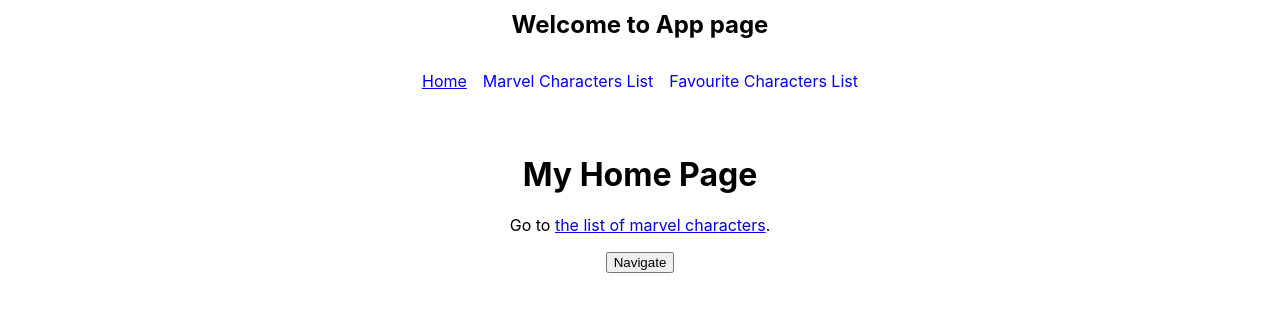
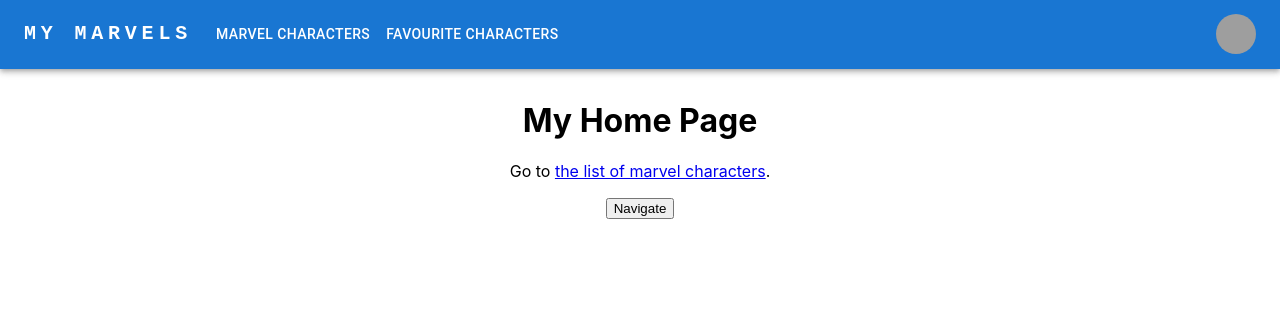
Before and after one commit to meha-patel/my-marvel-project, a React (Create React App) app: page / in a window 1280 px wide. Shown: the top 312 px of the page. Built offline with nearby package versions, Linux system fonts and the light colour scheme; grey boxes are pictures that could not be loaded.

Commit message:
partial commit.

```diff
--- a/package.json
+++ b/package.json
@@ -7,7 +7,7 @@
     "@emotion/react": "^11.10.6",
     "@emotion/styled": "^11.10.6",
     "@mui/icons-material": "^5.11.11",
-    "@mui/material": "^5.11.12",
+    "@mui/material": "^5.11.13",
     "@testing-library/jest-dom": "^5.16.5",
     "@testing-library/react": "^13.4.0",
     "@testing-library/user-event": "^13.5.0",
--- a/src/App.js
+++ b/src/App.js
@@ -6,6 +6,8 @@
 import MarvelCharacterList from "./pages/MarvelCharacterList";
 import FavouriteCharacterList from "./pages/FavouriteCharacterList";
 import MarvelCharacterDetails from "./pages/MarvelCharacterDetails";
+import {ThemeProvider, createTheme} from "@mui/material/styles";
+import CssBaseline from "@mui/material/CssBaseline";
 
 const router = createBrowserRouter([
   {
@@ -24,12 +26,17 @@
   },
 ]);
 
+const darkTheme = createTheme({
+  palette: {
+    mode: "light",
+  },
+});
+
 function App() {
   return (
-    <>
-      <h2 className={classes.h2}>Welcome to App page</h2>
+    <ThemeProvider theme={darkTheme}>
       <RouterProvider router={router} />
-    </>
+    </ThemeProvider>
   );
 }
 
--- a/src/components/MainNavigation.js
+++ b/src/components/MainNavigation.js
@@ -1,7 +1,176 @@
-import { NavLink } from "react-router-dom";
+import {NavLink} from "react-router-dom";
 
 import classes from "./MainNavigation.module.css";
 
+import * as React from "react";
+import AppBar from "@mui/material/AppBar";
+import Box from "@mui/material/Box";
+import Toolbar from "@mui/material/Toolbar";
+import IconButton from "@mui/material/IconButton";
+import Typography from "@mui/material/Typography";
+import Menu from "@mui/material/Menu";
+import MenuIcon from "@mui/icons-material/Menu";
+import Container from "@mui/material/Container";
+import Avatar from "@mui/material/Avatar";
+import Button from "@mui/material/Button";
+import Tooltip from "@mui/material/Tooltip";
+import MenuItem from "@mui/material/MenuItem";
+import AdbIcon from "@mui/icons-material/Adb";
+import {Link} from "react-router-dom";
+
+const pages = [
+  {title: "Marvel Characters", link: "/marvel/characters/list"},
+  {title: "Favourite Characters", link: "marvel/fav/chars/list"},
+];
+const settings = ["Profile", "Account", "Dashboard", "Logout"];
+function Nav() {
+  const [anchorElNav, setAnchorElNav] = React.useState(null);
+  const [anchorElUser, setAnchorElUser] = React.useState(null);
+
+  const handleOpenNavMenu = (event) => {
+    setAnchorElNav(event.currentTarget);
+  };
+  const handleOpenUserMenu = (event) => {
+    setAnchorElUser(event.currentTarget);
+  };
+
+  const handleCloseNavMenu = () => {
+    setAnchorElNav(null);
+  };
+
+  const handleCloseUserMenu = () => {
+    setAnchorElUser(null);
+  };
+
+  return (
+    <AppBar position="static">
+      <Container maxWidth="xl">
+        <Toolbar disableGutters>
+          <Typography
+            variant="h6"
+            noWrap
+            component="a"
+            href="/"
+            sx={{
+              mr: 2,
+              display: {xs: "none", md: "flex"},
+              fontFamily: "monospace",
+              fontWeight: 700,
+              letterSpacing: ".3rem",
+              color: "inherit",
+              textDecoration: "none",
+            }}
+          >
+            MY MARVELS
+          </Typography>
+
+          <Box sx={{flexGrow: 1, display: {xs: "flex", md: "none"}}}>
+            <IconButton
+              size="large"
+              aria-label="account of current user"
+              aria-controls="menu-appbar"
+              aria-haspopup="true"
+              onClick={handleOpenNavMenu}
+              color="inherit"
+            >
+              <MenuIcon />
+            </IconButton>
+            <Menu
+              id="menu-appbar"
+              anchorEl={anchorElNav}
+              anchorOrigin={{
+                vertical: "bottom",
+                horizontal: "left",
+              }}
+              keepMounted
+              transformOrigin={{
+                vertical: "top",
+                horizontal: "left",
+              }}
+              open={Boolean(anchorElNav)}
+              onClose={handleCloseNavMenu}
+              sx={{
+                display: {xs: "block", md: "none"},
+              }}
+            >
+              {pages.map((page) => (
+                <NavLink>
+                  <MenuItem component={Link} href={page.link} key={page.title}>
+                    <Button textAlign="center">{page.title}</Button>
+                  </MenuItem>
+                </NavLink>
+              ))}
+            </Menu>
+          </Box>
+          <AdbIcon sx={{display: {xs: "flex", md: "none"}, mr: 1}} />
+          <Typography
+            variant="h5"
+            noWrap
+            component="a"
+            href=""
+            sx={{
+              mr: 2,
+              display: {xs: "flex", md: "none"},
+              flexGrow: 1,
+              fontFamily: "monospace",
+              fontWeight: 700,
+              letterSpacing: ".3rem",
+              color: "inherit",
+              textDecoration: "none",
+            }}
+          >
+            LOGO
+          </Typography>
+          <Box sx={{flexGrow: 1, display: {xs: "none", md: "flex"}}}>
+            {pages.map((page) => (
+              <NavLink
+                to={page.link}
+                style={{textDecoration: "none", display: "block"}}
+              >
+                <Button
+                  key={page}
+                  sx={{my: 2, color: "white", display: "block"}}
+                >
+                  {page.title}
+                </Button>
+              </NavLink>
+            ))}
+          </Box>
+
+          <Box sx={{flexGrow: 0}}>
+            <Tooltip title="Open settings">
+              <IconButton onClick={handleOpenUserMenu} sx={{p: 0}}>
+                <Avatar alt="Remy Sharp" src="/static/images/avatar/2.jpg" />
+              </IconButton>
+            </Tooltip>
+            <Menu
+              sx={{mt: "45px"}}
+              id="menu-appbar"
+              anchorEl={anchorElUser}
+              anchorOrigin={{
+                vertical: "top",
+                horizontal: "right",
+              }}
+              keepMounted
+              transformOrigin={{
+                vertical: "top",
+                horizontal: "right",
+              }}
+              open={Boolean(anchorElUser)}
+              onClose={handleCloseUserMenu}
+            >
+              {settings.map((setting) => (
+                <MenuItem key={setting} onClick={handleCloseUserMenu}>
+                  <Typography textAlign="center">{setting}</Typography>
+                </MenuItem>
+              ))}
+            </Menu>
+          </Box>
+        </Toolbar>
+      </Container>
+    </AppBar>
+  );
+}
 function MainNavigation() {
   return (
     <header className={classes.header}>
@@ -10,7 +179,7 @@
           <li>
             <NavLink
               to="/"
-              className={({ isActive }) =>
+              className={({isActive}) =>
                 isActive ? classes.active : undefined
               }
             >
@@ -20,7 +189,7 @@
           <li>
             <NavLink
               to="/marvel/characters/list"
-              className={({ isActive }) =>
+              className={({isActive}) =>
                 isActive ? classes.active : undefined
               }
             >
@@ -30,7 +199,7 @@
           <li>
             <NavLink
               to="marvel/fav/chars/list"
-              className={({ isActive }) =>
+              className={({isActive}) =>
                 isActive ? classes.active : undefined
               }
             >
@@ -43,4 +212,4 @@
   );
 }
 
-export default MainNavigation;
+export default Nav;
--- a/src/components/MainNavigation.module.css
+++ b/src/components/MainNavigation.module.css
@@ -1,7 +1,7 @@
 .header {
   max-width: 60rem;
   margin: auto;
-  padding: 2rem;
+  /* padding: 2rem; */
   display: flex;
   justify-content: center;
 }
--- a/src/pages/root.js
+++ b/src/pages/root.js
@@ -1,11 +1,11 @@
-import { Outlet } from "react-router-dom";
+import {Outlet} from "react-router-dom";
 
-import MainNavigation from "../components/MainNavigation";
+import Nav from "../components/MainNavigation";
 
 function RootLayout() {
   return (
     <>
-      <MainNavigation />
+      <Nav />
       <main>
         <Outlet />
       </main>
```
Also changed, not shown: 1 other file (tests, documents, lock files or other folders).
